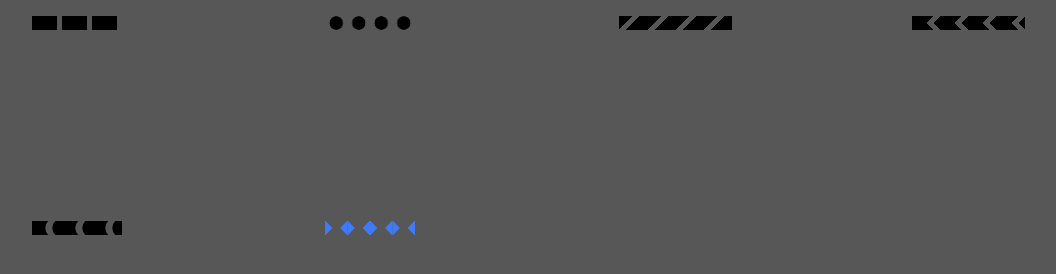
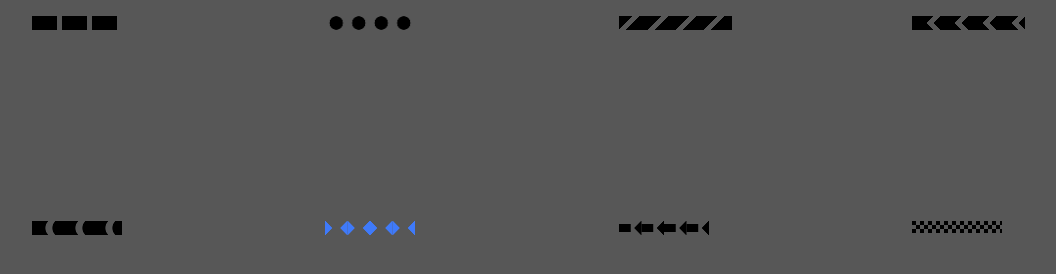
Before and after one commit to JNinng/CssStyle, a plain HTML site: page loaders/pages/Infinity.html in a window 1280 px wide. Shown: the whole page, without its empty margins (24-1080 px from the left). Drawn offline with Linux system fonts and the light colour scheme.

Commit message:
infinity to 8

```diff
--- a/loaders/pages/Infinity.html
+++ b/loaders/pages/Infinity.html
@@ -135,6 +135,49 @@
 				}
 			</style>
 		</div>
+		<div class="loader7">
+			<style>
+				.loader7 {
+					width: 90px;
+					height: 14px;
+					color: #000;
+					background:
+						linear-gradient(90deg, currentColor 50%, #0000 0) repeat-x,
+						conic-gradient(from 45deg at right 7px top 50%, currentColor 90deg, #0000 0);
+					background-position: calc(100%/3) 50%;
+					background-size: calc(100%/4) 60%, calc(100%/4) 100%;
+					animation: l7 0.5s infinite linear;
+				}
+
+				@keyframes l7 {
+					100% {
+						background-position: 0 50%
+					}
+				}
+			</style>
+		</div>
+		<div class="loader8">
+			<style>
+				.loader8 {
+					width: 90px;
+					height: 12px;
+					--c: #000 50%, #0000 0;
+					background:
+						linear-gradient(90deg, var(--c)) 0 0%,
+						linear-gradient(-90deg, var(--c)) 0 50%,
+						linear-gradient(90deg, var(--c)) 0 100%;
+					background-size: 8px calc(100%/3);
+					background-repeat: repeat-x;
+					animation: l8 .25s infinite linear;
+				}
+
+				@keyframes l8 {
+					100% {
+						background-position: -8px 0%, -8px 50%, -8px 100%
+					}
+				}
+			</style>
+		</div>
 	</div>
 </body>
 
```
